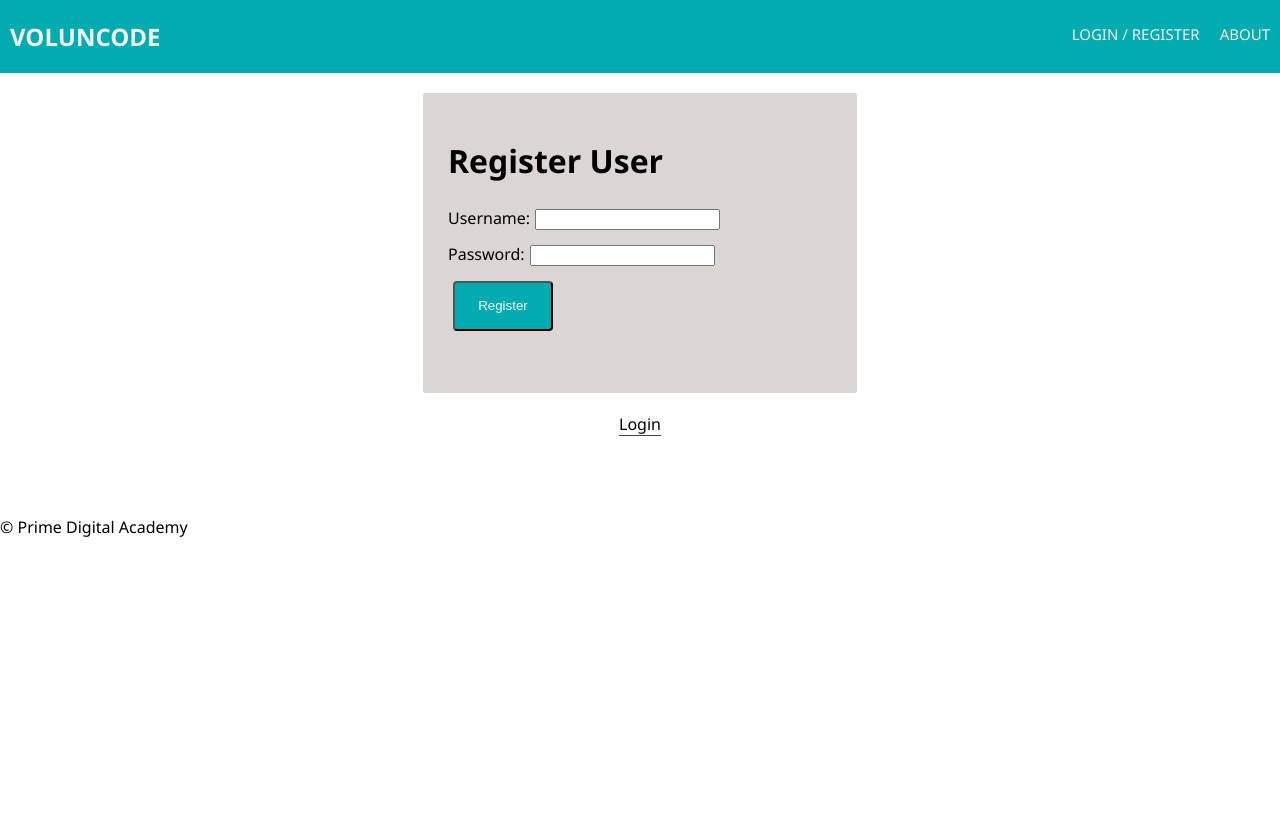
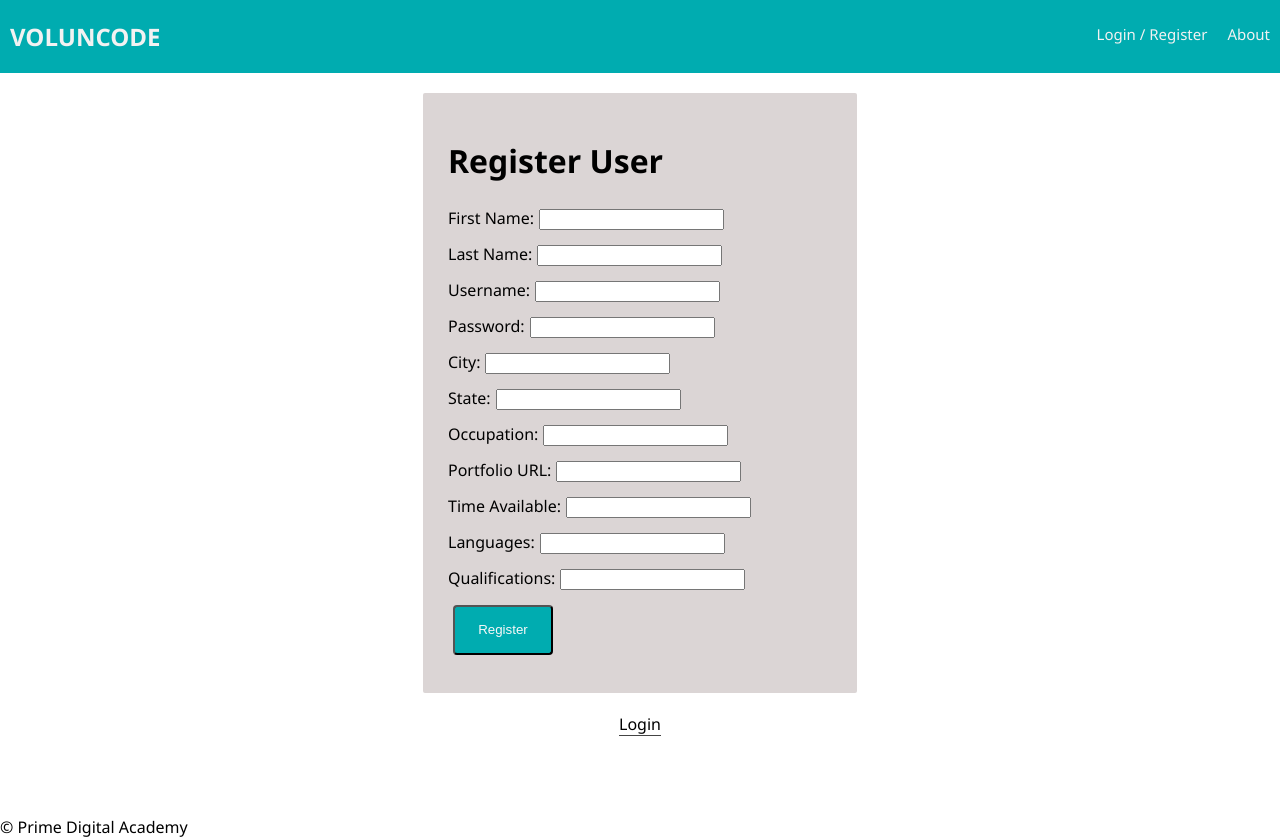
Before and after one commit to jessicaheggem/prime-solo-project-voluncode, a React (Create React App) app: page /#/home in a window 1280 px wide. Both pictures are taken after a click on the button "Register". Before the commit the page ends 800 px from the top, so only its background shows below. Built offline with nearby package versions, Linux system fonts and the light colour scheme; no server answers.

Commit message:
added all input fields, but now username doesn't render upon registration submission - need to refresh for it to show

```diff
--- a/src/components/App/App.css
+++ b/src/components/App/App.css
@@ -9,6 +9,15 @@ body {
 }
 
 form {
+    background-color: #dbd5d5;
+    width: 30%;
+    height: 550px;
+    margin: 20px auto;
+    padding: 25px;
+    border-radius: 2px;
+}
+
+.loginForm {
     background-color: #dbd5d5;
     width: 30%;
     height: 250px;
--- a/src/components/LoginPage/LoginPage.js
+++ b/src/components/LoginPage/LoginPage.js
@@ -40,7 +40,7 @@ class LoginPage extends Component {
             {this.props.errors.loginMessage}
           </h2>
         )}
-        <form onSubmit={this.login}>
+        <form className="loginForm" onSubmit={this.login}>
           <h1>Login</h1>
           <div>
             <label htmlFor="username">
--- a/src/components/Nav/Nav.js
+++ b/src/components/Nav/Nav.js
@@ -14,7 +14,7 @@ const Nav = (props) => (
         {/* Show this link if they are logged in or not,
         but call this link 'Home' if they are logged in,
         and call this link 'Login / Register' if they are not */}
-        {props.user.id ? 'HOME' : 'LOGIN / REGISTER'}
+        {props.user.id ? 'Home' : 'Login / Register'}
       </Link>
       {/* Show the link to the info page and the logout button if the user is logged in */}
       {props.user.id && (
@@ -27,7 +27,7 @@ const Nav = (props) => (
       )}
       {/* Always show this link since the about page is not protected */}
       <Link className="nav-link" to="/about">
-        ABOUT
+        About
       </Link>
     </div>
   </div>
--- a/src/components/RegisterPage/RegisterPage.js
+++ b/src/components/RegisterPage/RegisterPage.js
@@ -3,50 +3,49 @@ import { connect } from 'react-redux';
 
 class RegisterPage extends Component {
   state = {
-    // firstName: '',
-    // lastName: '',
+    firstName: '',
+    lastName: '',
     username: '',
     password: '',
-    // city: '',
-    // state: '',
-    // occupation: '',
-    // portfolioUrl: '',
-    // timeAvailable: '',
-    // languages: '',
-    // qualifications: '',
+    city: '',
+    state: '',
+    occupation: '',
+    portfolioUrl: '',
+    timeAvailable: '',
+    languages: '',
+    qualifications: '',
   };
 
   registerUser = (event) => {
     event.preventDefault();
 
     if (
-      // this.state.firstName &&
-      // this.state.lastName &&
+      this.state.firstName &&
+      this.state.lastName &&
       this.state.username &&
-      this.state.password
-      // &&
-      // this.state.city &&
-      // this.state.state &&
-      // this.state.occupation &&
-      // this.state.portfolioUrl &&
-      // this.state.timeAvailable &&
-      // this.state.languages &&
-      // this.state.qualifications
+      this.state.password &&
+      this.state.city &&
+      this.state.state &&
+      this.state.occupation &&
+      this.state.portfolioUrl &&
+      this.state.timeAvailable &&
+      this.state.languages &&
+      this.state.qualifications
       ) {
       this.props.dispatch({
         type: 'REGISTER',
         payload: {
-          // firstName: this.state.firstName,
-          // lastName: this.state.lastName,
+          firstName: this.state.firstName,
+          lastName: this.state.lastName,
           username: this.state.username,
           password: this.state.password,
-          // city: this.state.city,
-          // state: this.state.state,
-          // occupation: this.state.occupation,
-          // portfolioUrl: this.state.portfolioUrl,
-          // timeAvailable: this.state.timeAvailable,
-          // languages: this.state.languages,
-          // qualifications: this.state.qualifications,
+          city: this.state.city,
+          state: this.state.state,
+          occupation: this.state.occupation,
+          portfolioUrl: this.state.portfolioUrl,
+          timeAvailable: this.state.timeAvailable,
+          languages: this.state.languages,
+          qualifications: this.state.qualifications,
         },
       });
     } else {
@@ -73,7 +72,7 @@ class RegisterPage extends Component {
         )}
         <form onSubmit={this.registerUser}>
           <h1>Register User</h1>
-          {/* <div>
+          <div>
             <label htmlFor="firstName">
               First Name:
               <input
@@ -94,7 +93,7 @@ class RegisterPage extends Component {
                 onChange={this.handleInputChangeFor('lastName')}
               />
             </label>
-          </div> */}
+          </div>
           <div>
             <label htmlFor="username">
               Username:
@@ -117,7 +116,7 @@ class RegisterPage extends Component {
               />
             </label>
           </div>
-          {/* <div>
+          <div>
             <label htmlFor="city">
               City:
               <input
@@ -193,7 +192,7 @@ class RegisterPage extends Component {
                 onChange={this.handleInputChangeFor('qualifications')}
               />
             </label>
-          </div> */}
+          </div>
           <div>
             <input
               className="register"
--- a/src/components/UserPage/UserPage.js
+++ b/src/components/UserPage/UserPage.js
@@ -11,6 +11,10 @@ const UserPage = (props) => (
       Welcome, { props.user.username }!
     </h1>
     <p>Your ID is: {props.user.id}</p>
+    {/* firstName & lastName won't display - digging in to find out why */}
+    {/* <p>{props.user.firstName}</p>
+    <p>{props.user.lastName}</p> */}
+
     <LogOutButton className="log-in" />
   </div>
 );
```
Also changed, not shown: 1 other file (tests, documents, lock files or other folders).
